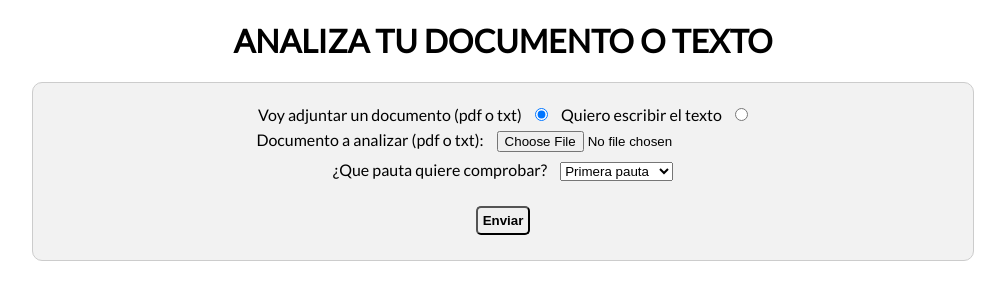
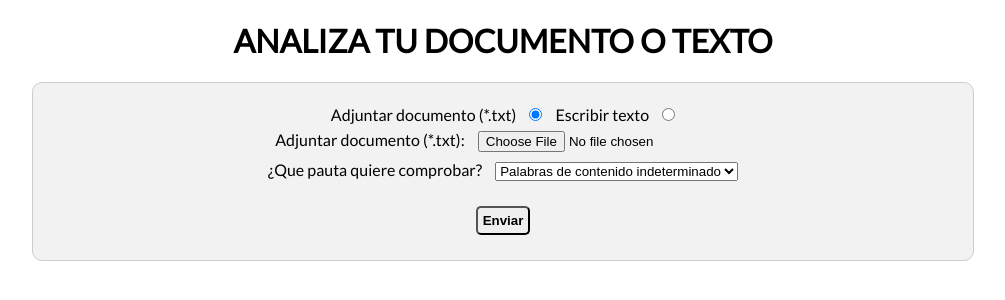
Before and after one commit to josiito/TFG-DEV, a Django app: page / in a window 1280 px wide. Shown: the part 47-347 px from the top of the page, without its empty margins (137-1142 px from the left). Run offline with Django 4.2, Linux system fonts and the light colour scheme.

Commit message:
[Desarrollo] Subidos los ficheros html con modificaciones

```diff
--- a/PaginaWebTFG/PaginaWeb/templates/acerca-de.html
+++ b/PaginaWebTFG/PaginaWeb/templates/acerca-de.html
@@ -23,6 +23,9 @@
         </ul>
         Por el contrario, se considerar&aacute;n n&uacute;meros de tel&eacute;fono mal formados los que tengan un formato como: 661804387.
     </p>
+    <p>
+        <strong>Esta pauta implementa una posible soluci&oacute;n al problema encontrado</strong>
+    </p>
 
     <!-- EXPLICACION PAUTA -->
     <h1>Tercera pauta: evitar escribir la hora en formato 24h</h1>
@@ -33,6 +36,9 @@
             <li class="without-dott">Las "12 y 40 de la mañana" o "10 minutos despu&eacute;s de las 12 y media de la ma&ntilde;ana" por "12 y 40 de la ma&ntilde;ana" o "1 menos 20 de la ma&ntilde;ana".</li>
         </ul>
     </p>
+    <p>
+        <strong>Esta pauta implementa una posible soluci&oacute;n al problema encontrado</strong>
+    </p>
 
     <!-- EXPLICACION PAUTA -->
     <h1>Cuarta pauta: evitar el uso de conectores complejos entre oraciones</h1>
--- a/PaginaWebTFG/PaginaWeb/templates/index.html
+++ b/PaginaWebTFG/PaginaWeb/templates/index.html
@@ -9,28 +9,29 @@
         {% csrf_token %}
 
         <!-- Botones para elegir la forma en la que se va a pasar el texto -->
-        <label for="s-documento">Voy adjuntar un documento (pdf o txt)</label>
+        <label for="s-documento">Adjuntar documento (*.txt)</label>
         <input id="s-documento" type="radio" value="documento" name="forma" checked>
 
-        <label for="s-texto">Quiero escribir el texto</label>
+        <label for="s-texto">Escribir texto</label>
         <input id="s-texto" type="radio" value="texto" name="forma">
 
         <br>
 
         <!-- Input dinamico. Por JS cambia a type = [texarea, file] dependiendo de la opcion -->
-        <label id="label-doc-text" for="td-field">Documento a analizar (pdf o txt):</label>
+        <label id="label-doc-text" for="td-field">Adjuntar documento (*.txt):</label>
         <input id="input-doc-text" type="file" name="td-field" accept="text/plain">
         <textarea name="td-field" id="textarea-text" placeholder="Coloca aqui el texto que quieras analizar"
-            cols="100" rows="15" style="resize: none;"></textarea>
+            cols="100" rows="15" style="resize: none;">
+        </textarea>
 
         <br>
 
         <label for="lista-de-pautas">&iquest;Que pauta quiere comprobar&quest;</label>
         <select name="lista-de-pautas" id="pautas">
-            <option value="0">Primera pauta</option>
-            <option value="1">Segunda pauta</option>
-            <option value="2">Tercera pauta</option>
-            <option value="3">Cuarta pauta</option>
+            <option value="0">Palabras de contenido indeterminado</option>
+            <option value="1">Numeros de telefono</option>
+            <option value="2">Formato de la hora</option>
+            <option value="3">Conectores complejos</option>
         </select>
 
         <br>
--- a/PaginaWebTFG/PaginaWeb/templates/plantilla.html
+++ b/PaginaWebTFG/PaginaWeb/templates/plantilla.html
@@ -17,7 +17,6 @@
     <!-- Para cargar ficheros o archivos estaticos -->
     {% load static %}
     <link rel="stylesheet" href="{% static 'styles/style.css' %}">
-    <!-- <link href="{% static 'css/bootstrap.min.css' %}" rel="stylesheet"> -->
 </head>
 
 <body>
@@ -31,7 +30,6 @@
 
     <!-- Script para modificar el formulario (de la pagina index) dinamicamente -->
     <script src="{% static 'js/index.js' %}" defer></script>
-    <!-- <script src="{% static 'js/bootstrap.min.js' %}" defer></script> -->
 
 </body>
 
```
